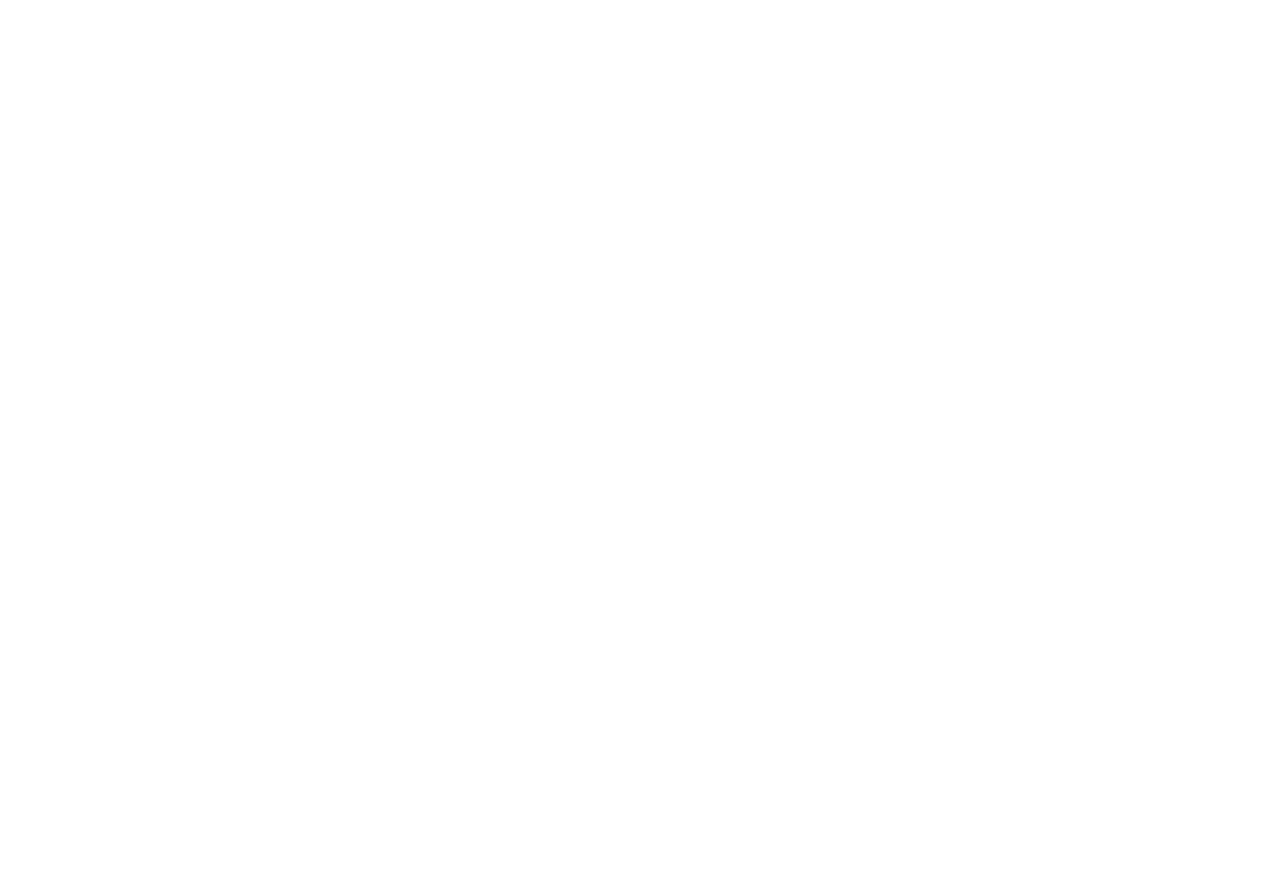
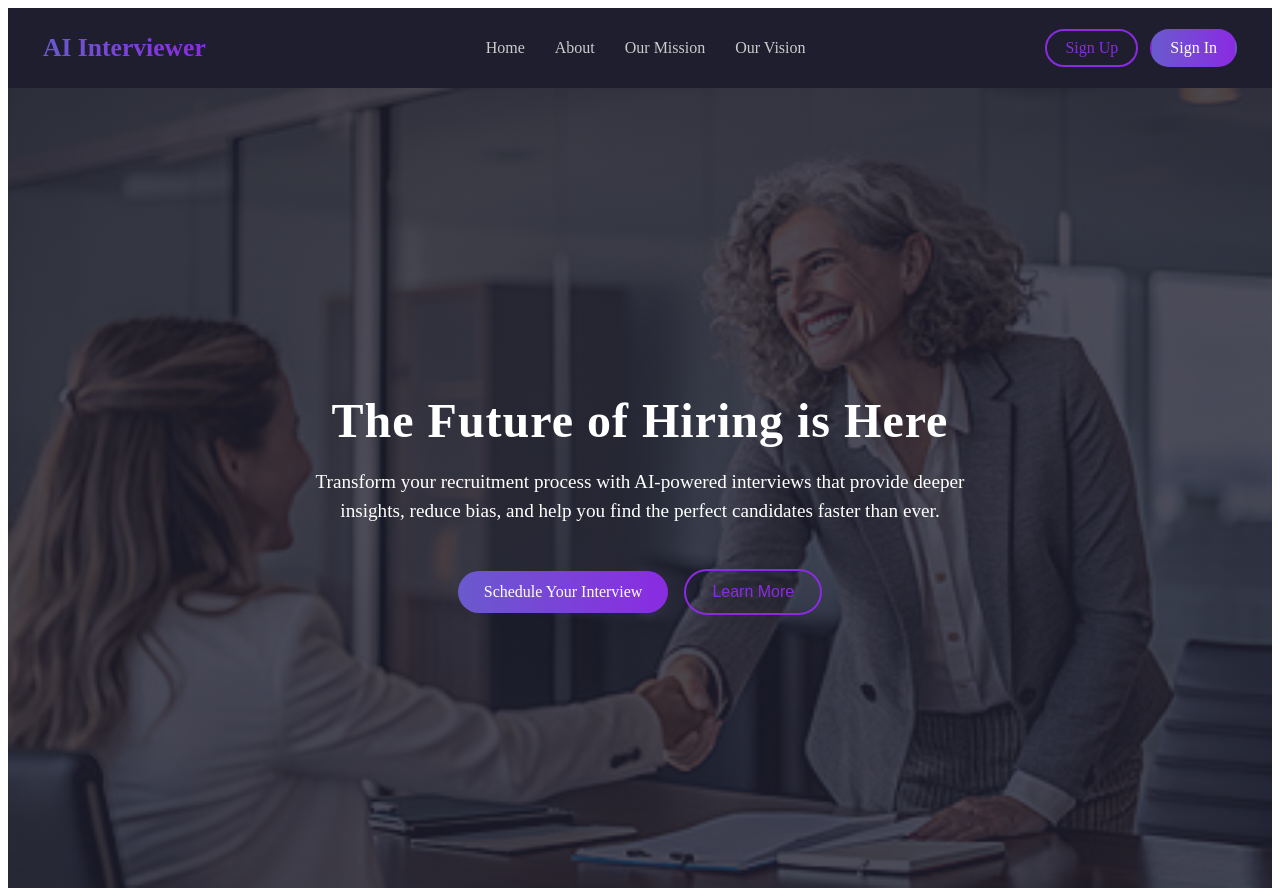
Before and after one commit to pratham-asthana/Nirvana-, a React (Vite) app in the folder frontend/Disha-app/: page / in a window 1280 px wide. Before the commit this address had no page. Before the commit the page ends 800 px from the top, so only its background shows below. Built offline with nearby package versions, Linux system fonts and the light colour scheme.

Commit message:
Landing Page

```diff
--- a/frontend/Disha-app/src/App.jsx
+++ b/frontend/Disha-app/src/App.jsx
@@ -3,15 +3,21 @@
 import "./App.css";
 import SignIn from "./login/SignIn";
 import SignUp from "./login/SignUp";
+import Navbar from "./components/Navbar/Navbar";
+import Hero from "./components/Hero/Hero";
 
 function App() {
   return (
-    <Router>
-      <Routes>
-        <Route path="/signIn" element={<SignIn />}></Route>
-        <Route path="/signUp" element={<SignUp />}></Route>
-      </Routes>
-    </Router>
+    <div className="App">
+      <Router>
+        <Navbar />
+        <Hero />
+        <Routes>
+          <Route path="/signIn" element={<SignIn />} />
+          <Route path="/signUp" element={<SignUp />} />
+        </Routes>
+      </Router>
+    </div>
   );
 }
 
--- /dev/null
+++ b/frontend/Disha-app/src/components/Hero/Hero.css
@@ -0,0 +1,61 @@
+.hero {
+  min-height: 100vh;
+  display: flex;
+  justify-content: center;
+  align-items: center;
+  background-size: cover;
+  background-position: center;
+  color: #fff;
+  text-align: center;
+  padding: 0 20px;
+}
+
+.hero-content {
+  max-width: 700px;
+}
+
+.hero-title {
+  font-size: 3em;
+  font-weight: bold;
+  margin-bottom: 20px;
+  letter-spacing: 1px;
+}
+
+.hero-text {
+  font-size: 1.2em;
+  margin-bottom: 35px;
+  line-height: 1.5;
+}
+
+.hero-btn, .hero-btn-alt {
+  display: inline-block;
+  padding: 12px 26px;
+  border-radius: 25px;
+  font-size: 1em;
+  font-weight: 500;
+  margin: 8px;
+  text-decoration: none;
+  transition: all 0.3s ease;
+  cursor: pointer;
+}
+
+.hero-btn {
+  background: linear-gradient(90deg, #6a5acd, #8a2be2);
+  color: #fff;
+  border: none;
+}
+
+.hero-btn:hover {
+  background: linear-gradient(90deg, #5f4bb6, #751ed9);
+}
+
+.hero-btn-alt {
+  background: transparent;
+  color: #8a2be2;
+  border: 2px solid #8a2be2;
+}
+
+.hero-btn-alt:hover {
+  background: #8a2be2;
+  color: #fff;
+}
--- /dev/null
+++ b/frontend/Disha-app/src/components/Hero/Hero.jsx
@@ -0,0 +1,23 @@
+import React from "react";
+import "./Hero.css";
+import heroBg from "../../assets/hero-bg.jpg";
+
+const Hero = () => (
+  <section
+    className="hero"
+    style={{
+      backgroundImage: `linear-gradient(rgba(30,30,47,0.8), rgba(30,30,47,0.8)), url(${heroBg})`
+    }}
+  >
+    <div className="hero-content">
+      <h1 className="hero-title">The Future of Hiring is Here</h1>
+      <p className="hero-text">
+        Transform your recruitment process with AI-powered interviews that provide deeper insights, reduce bias, and help you find the perfect candidates faster than ever.
+      </p>
+      <a href="/domain-selection" className="hero-btn">Schedule Your Interview</a>
+      <button className="hero-btn-alt">Learn More</button>
+    </div>
+  </section>
+);
+
+export default Hero;
--- /dev/null
+++ b/frontend/Disha-app/src/components/Navbar/Navbar.css
@@ -0,0 +1,79 @@
+/* Navbar container */
+.navbar {
+  display: flex;
+  justify-content: space-between;
+  align-items: center;
+  background: #1e1e2f;
+  padding: 15px 35px;
+}
+.logo {
+  font-size: 1.6em;
+  font-weight: bold;
+  background: linear-gradient(90deg, #6a5acd, #8a2be2);
+  background-clip: text;
+  -webkit-background-clip: text;
+  -webkit-text-fill-color: transparent;
+}
+
+.nav-links {
+  list-style: none;
+  display: flex;
+  gap: 30px;
+}
+.nav-links a {
+  color: #ccc;
+  text-decoration: none;
+  font-weight: 500;
+  position: relative;
+  transition: color 0.3s ease;
+}
+.nav-links a::after {
+  content: "";
+  position: absolute;
+  width: 0%;
+  height: 2px;
+  bottom: -5px;
+  left: 0;
+  background-color: #8a2be2;
+  transition: width 0.3s ease;
+}
+.nav-links a:hover {
+  color: #8a2be2;
+}
+.nav-links a:hover::after {
+  width: 100%;
+}
+.nav-buttons {
+  display: flex;
+  gap: 12px;
+}
+.btn {
+  padding: 8px 18px;
+  border-radius: 25px;
+  font-weight: 500;
+  text-decoration: none;
+  transition: all 0.3s ease;
+}
+
+/* Sign Up - outlined */
+.btn-outline {
+  border: 2px solid #8a2be2;
+  color: #8a2be2;
+  background: transparent;
+}
+
+.btn-outline:hover {
+  background: #8a2be2;
+  color: #fff;
+}
+
+/* Sign In - primary (highlighted) */
+.btn-primary {
+  background: linear-gradient(90deg, #6a5acd, #8a2be2);
+  color: #fff;
+  border: 2px solid transparent;
+}
+
+.btn-primary:hover {
+  background: linear-gradient(90deg, #5f4bb6, #751ed9);
+}
--- /dev/null
+++ b/frontend/Disha-app/src/components/Navbar/Navbar.jsx
@@ -0,0 +1,38 @@
+import React from "react";
+import { Link } from "react-router-dom";
+import "./Navbar.css";
+
+const Navbar = () => {
+  return (
+    <header>
+      <nav className="navbar">
+        <div className="logo">AI Interviewer</div>
+
+        <ul className="nav-links">
+          <li>
+            <Link to="/">Home</Link>
+          </li>
+          <li>
+            <a href="#about">About</a>
+          </li>
+          <li>
+            <a href="#mission">Our Mission</a>
+          </li>
+          <li>
+            <a href="#vision">Our Vision</a>
+          </li>
+        </ul>
+        <div className="nav-buttons">
+          <Link to="/login/signUp" className="btn btn-outline">
+            Sign Up
+          </Link>
+          <Link to="/login/signIn" className="btn btn-primary">
+            Sign In
+          </Link>
+        </div>
+      </nav>
+    </header>
+  );
+};
+
+export default Navbar;
```
Also changed, not shown: frontend/Disha-app/src/assets/hero-bg.jpg (added).
